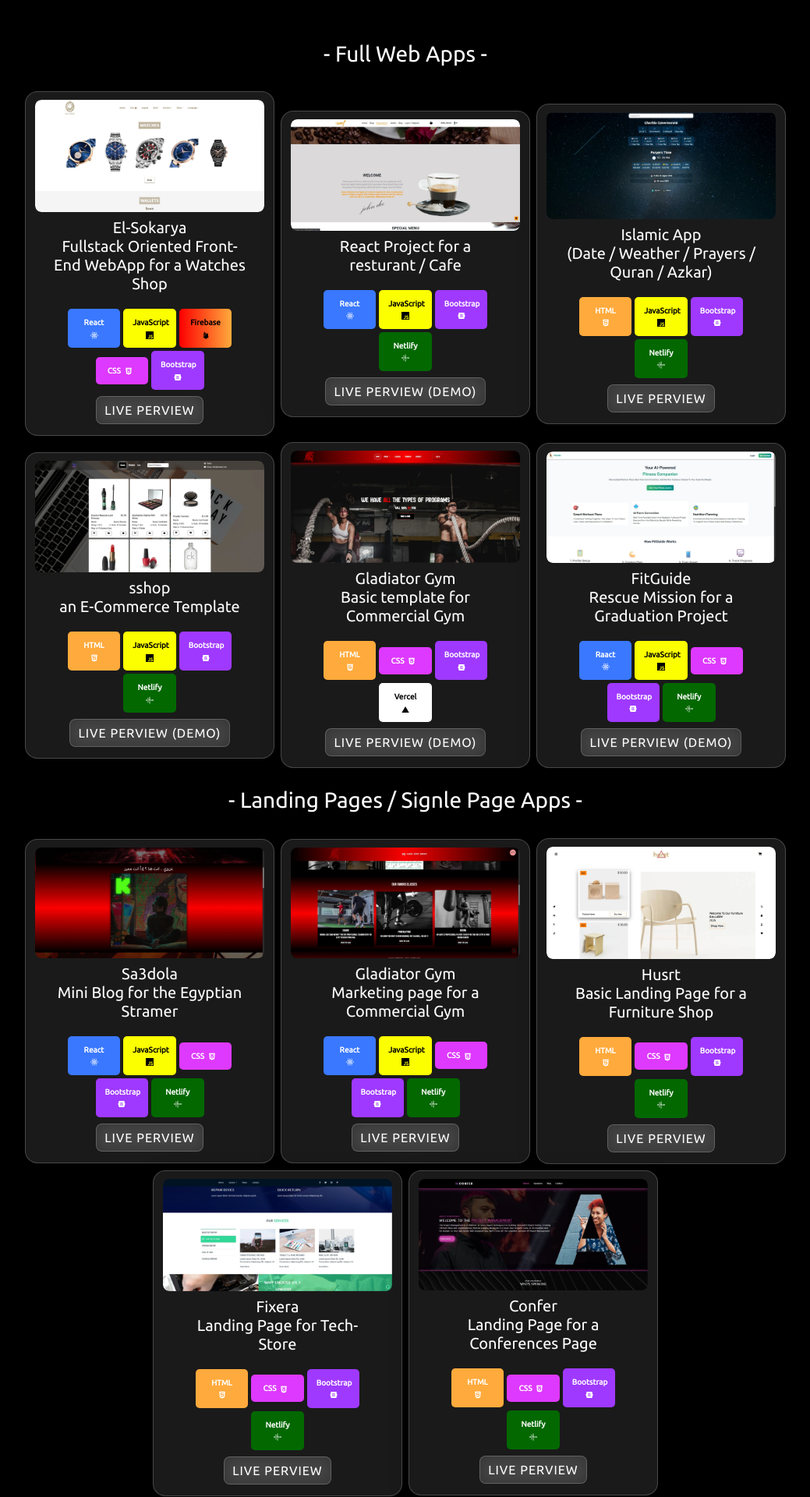
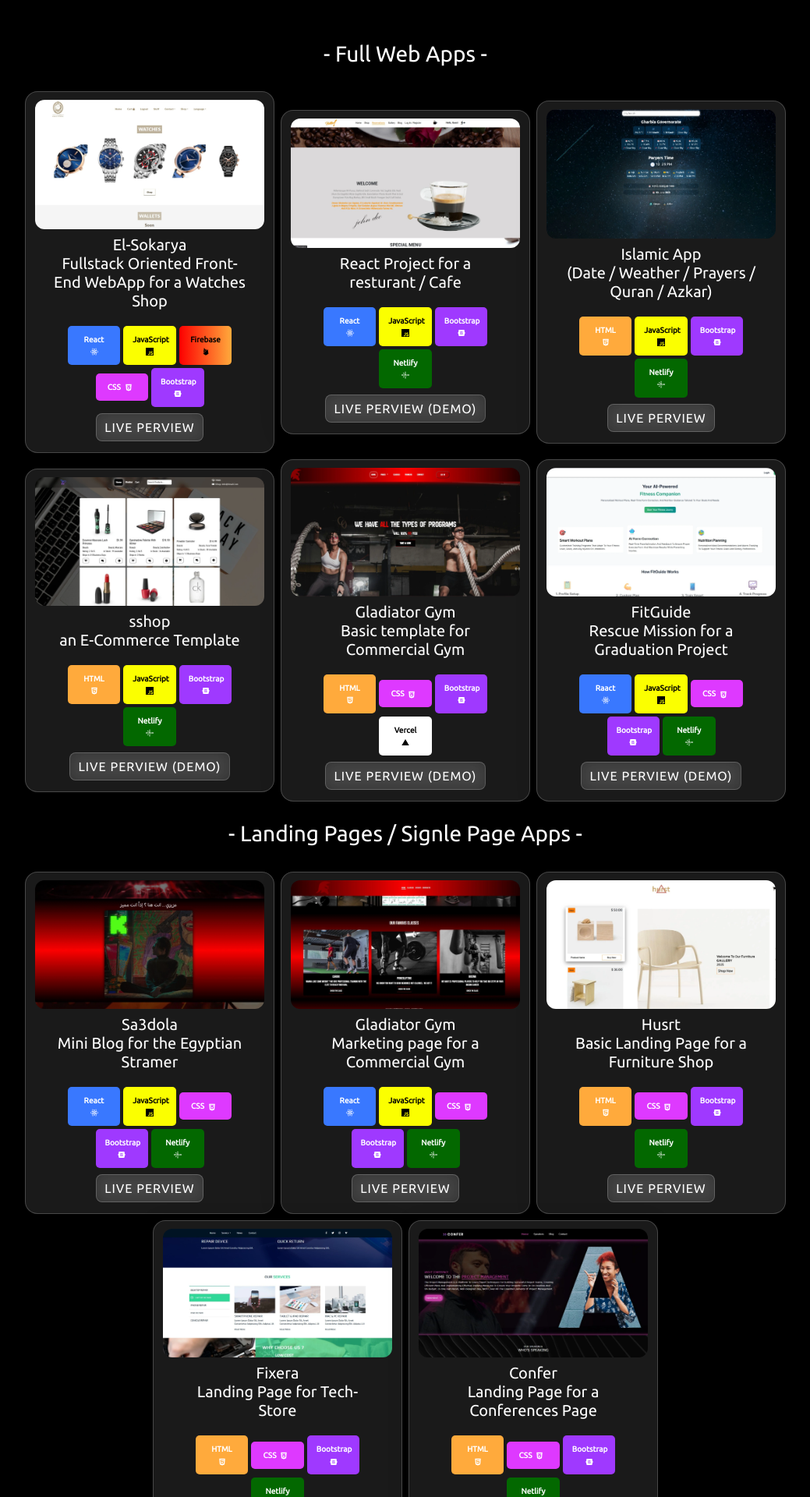
Before and after one commit to a-elshennawy/portfolio-NextJS, a Next.js app: page / in a window 1280 px wide. Shown: the part 1500-3420 px from the top of the page at 78% size, without its empty margins (120-1159 px from the left). Built offline with nearby package versions, Linux system fonts and the light colour scheme.

Commit message:
depolyment issues

```diff
--- a/app/globals.css
+++ b/app/globals.css
@@ -22,10 +22,6 @@ html,
 body {
   max-width: 100dvw;
   font-family: "regular", sans-serif;
-}
-
-img {
-  width: 100%;
 }
 
 body {
@@ -65,15 +61,6 @@ section {
 
 .projectCard {
   margin: 0 !important;
-
-  .img {
-    padding: 0;
-    border-radius: 8px;
-    overflow: hidden;
-    img {
-      border-radius: 8px;
-    }
-  }
 
   .content {
     .toWebApp {
--- a/components/About/About.tsx
+++ b/components/About/About.tsx
@@ -16,7 +16,7 @@ import { FaBoltLightning, FaMobileScreen } from "react-icons/fa6";
 import { TfiTarget } from "react-icons/tfi";
 
 const About = () => {
-  const { ref, inView } = useInView({
+  const { ref } = useInView({
     threshold: 0.3,
     triggerOnce: true,
   });
--- a/components/Samples/Samples.tsx
+++ b/components/Samples/Samples.tsx
@@ -1,3 +1,4 @@
+import Image from "next/image";
 import { motion } from "motion/react";
 import { useInView } from "react-intersection-observer";
 import styles from "./Samples.module.scss";
@@ -6,7 +7,7 @@ import { IoLogoFirebase, IoLogoVercel } from "react-icons/io5";
 import { SiJavascript, SiNetlify } from "react-icons/si";
 
 const Samples = () => {
-  const { ref, inView } = useInView({
+  const { ref } = useInView({
     threshold: 0.3,
     triggerOnce: true,
   });
@@ -31,11 +32,20 @@ const Samples = () => {
             viewport={{ once: false, amount: 0.3 }}
             className="row justify-content-center align-items-center col-lg-3 col-10 glassmorphism projectCard"
           >
-            <div className="img col-12">
-              <img
+            <div
+              className="img col-12"
+              style={{
+                position: "relative",
+                width: "100%",
+                aspectRatio: "16/9",
+              }}
+            >
+              <Image
                 src="/images/watchesShop.webp"
-                alt="project perview"
+                alt="project preview"
+                fill
                 loading="lazy"
+                style={{ objectFit: "cover", borderRadius: "12px" }}
               />
             </div>
             <div className="content row justify-content-center align-items-center gap-1 col-12">
@@ -76,11 +86,20 @@ const Samples = () => {
             viewport={{ once: false, amount: 0.3 }}
             className="row justify-content-center align-items-center col-lg-3 col-10 glassmorphism projectCard"
           >
-            <div className="img col-12">
-              <img
+            <div
+              className="img col-12"
+              style={{
+                position: "relative",
+                width: "100%",
+                aspectRatio: "16/9",
+              }}
+            >
+              <Image
                 src="/images/coffeeShop.webp"
-                alt="project perview"
+                alt="project preview"
+                fill
                 loading="lazy"
+                style={{ objectFit: "cover", borderRadius: "12px" }}
               />
             </div>
             <div className="content row justify-content-center align-items-center gap-1 col-12">
@@ -116,11 +135,20 @@ const Samples = () => {
             viewport={{ once: false, amount: 0.3 }}
             className="row justify-content-center align-items-center col-lg-3 col-10 glassmorphism projectCard"
           >
-            <div className="img col-12">
-              <img
+            <div
+              className="img col-12"
+              style={{
+                position: "relative",
+                width: "100%",
+                aspectRatio: "16/9",
+              }}
+            >
+              <Image
                 src="/images/dayapp.webp"
-                alt="project perview"
+                alt="project preview"
+                fill
                 loading="lazy"
+                style={{ objectFit: "cover", borderRadius: "12px" }}
               />
             </div>
             <div className="content row justify-content-center align-items-center gap-1 col-12">
@@ -157,11 +185,20 @@ const Samples = () => {
             viewport={{ once: false, amount: 0.3 }}
             className="row justify-content-center align-items-center col-lg-3 col-10 glassmorphism projectCard"
           >
-            <div className="img col-12">
-              <img
+            <div
+              className="img col-12"
+              style={{
+                position: "relative",
+                width: "100%",
+                aspectRatio: "16/9",
+              }}
+            >
+              <Image
                 src="/images/sshop.webp"
-                alt="project perview"
+                alt="project preview"
+                fill
                 loading="lazy"
+                style={{ objectFit: "cover", borderRadius: "12px" }}
               />
             </div>
             <div className="content row justify-content-center align-items-center gap-1 col-12">
@@ -198,11 +235,20 @@ const Samples = () => {
             viewport={{ once: false, amount: 0.3 }}
             className="row justify-content-center align-items-center col-lg-3 col-10 glassmorphism projectCard"
           >
-            <div className="img col-12">
-              <img
+            <div
+              className="img col-12"
+              style={{
+                position: "relative",
+                width: "100%",
+                aspectRatio: "16/9",
+              }}
+            >
+              <Image
                 src="/images/gym.webp"
-                alt="project perview"
+                alt="project preview"
+                fill
                 loading="lazy"
+                style={{ objectFit: "cover", borderRadius: "12px" }}
               />
             </div>
             <div className="content row justify-content-center align-items-center gap-1 col-12">
@@ -243,11 +289,20 @@ const Samples = () => {
             viewport={{ once: false, amount: 0.3 }}
             className="row justify-content-center align-items-center col-lg-3 col-10 glassmorphism projectCard"
           >
-            <div className="img col-12">
-              <img
+            <div
+              className="img col-12"
+              style={{
+                position: "relative",
+                width: "100%",
+                aspectRatio: "16/9",
+              }}
+            >
+              <Image
                 src="/images/fitguid.webp"
-                alt="project perview"
+                alt="project preview"
+                fill
                 loading="lazy"
+                style={{ objectFit: "cover", borderRadius: "12px" }}
               />
             </div>
             <div className="content row justify-content-center align-items-center gap-1 col-12">
@@ -298,11 +353,20 @@ const Samples = () => {
             viewport={{ once: false, amount: 0.3 }}
             className="row justify-content-center align-items-center col-lg-3 col-10 glassmorphism projectCard"
           >
-            <div className="img col-12">
-              <img
+            <div
+              className="img col-12"
+              style={{
+                position: "relative",
+                width: "100%",
+                aspectRatio: "16/9",
+              }}
+            >
+              <Image
                 src="/images/sa3dola.webp"
-                alt="project perview"
+                alt="project preview"
+                fill
                 loading="lazy"
+                style={{ objectFit: "cover", borderRadius: "12px" }}
               />
             </div>
             <div className="content row justify-content-center align-items-center gap-1 col-12">
@@ -343,11 +407,20 @@ const Samples = () => {
             viewport={{ once: false, amount: 0.3 }}
             className="row justify-content-center align-items-center col-lg-3 col-10 glassmorphism projectCard"
           >
-            <div className="img col-12">
-              <img
+            <div
+              className="img col-12"
+              style={{
+                position: "relative",
+                width: "100%",
+                aspectRatio: "16/9",
+              }}
+            >
+              <Image
                 src="/images/gladiator.webp"
-                alt="project perview"
+                alt="project preview"
+                fill
                 loading="lazy"
+                style={{ objectFit: "cover", borderRadius: "12px" }}
               />
             </div>
             <div className="content row justify-content-center align-items-center gap-1 col-12">
@@ -389,11 +462,20 @@ const Samples = () => {
             viewport={{ once: false, amount: 0.3 }}
             className="row justify-content-center align-items-center col-lg-3 col-10 glassmorphism projectCard"
           >
-            <div className="img col-12">
-              <img
+            <div
+              className="img col-12"
+              style={{
+                position: "relative",
+                width: "100%",
+                aspectRatio: "16/9",
+              }}
+            >
+              <Image
                 src="/images/hurst.webp"
-                alt="project perview"
+                alt="project preview"
+                fill
                 loading="lazy"
+                style={{ objectFit: "cover", borderRadius: "12px" }}
               />
             </div>
             <div className="content row justify-content-center align-items-center gap-1 col-12">
@@ -431,11 +513,20 @@ const Samples = () => {
             viewport={{ once: false, amount: 0.3 }}
             className="row justify-content-center align-items-center col-lg-3 col-10 glassmorphism projectCard"
           >
-            <div className="img col-12">
-              <img
+            <div
+              className="img col-12"
+              style={{
+                position: "relative",
+                width: "100%",
+                aspectRatio: "16/9",
+              }}
+            >
+              <Image
                 src="/images/fixera.webp"
-                alt="project perview"
+                alt="project preview"
+                fill
                 loading="lazy"
+                style={{ objectFit: "cover", borderRadius: "12px" }}
               />
             </div>
             <div className="content row justify-content-center align-items-center gap-1 col-12">
@@ -473,11 +564,20 @@ const Samples = () => {
             viewport={{ once: false, amount: 0.3 }}
             className="row justify-content-center align-items-center col-lg-3 col-10 glassmorphism projectCard"
           >
-            <div className="img col-12">
-              <img
+            <div
+              className="img col-12"
+              style={{
+                position: "relative",
+                width: "100%",
+                aspectRatio: "16/9",
+              }}
+            >
+              <Image
                 src="/images/confer.webp"
-                alt="project perview"
+                alt="project preview"
+                fill
                 loading="lazy"
+                style={{ objectFit: "cover", borderRadius: "12px" }}
               />
             </div>
             <div className="content row justify-content-center align-items-center gap-1 col-12">
```
